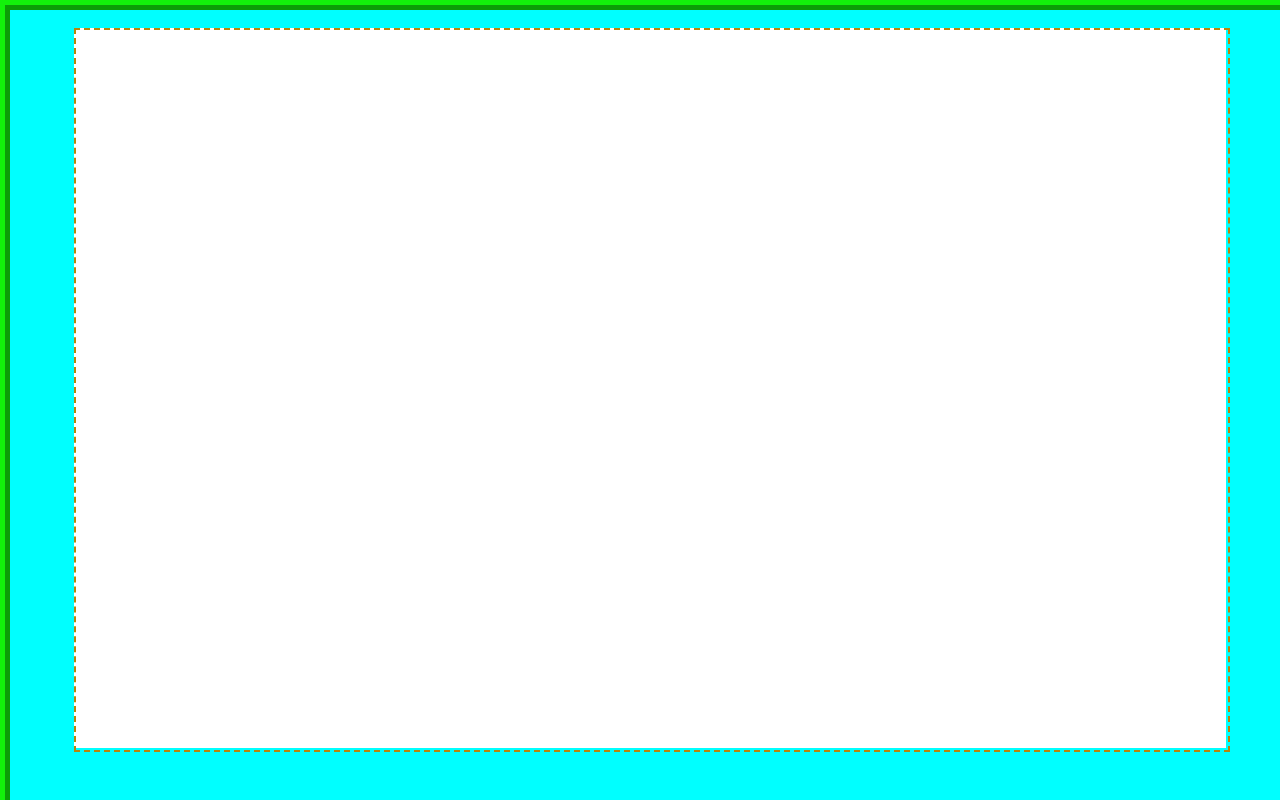
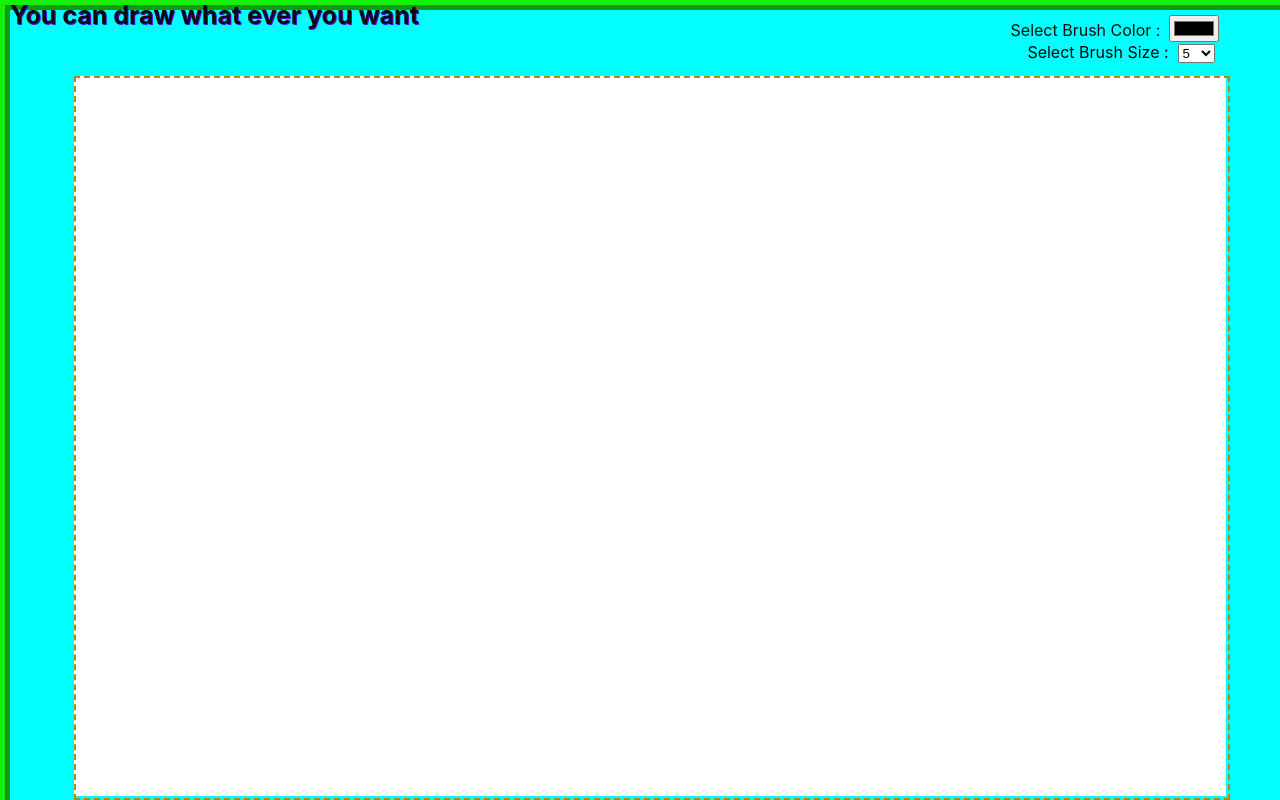
Before and after one commit to vamsikrishnas21/board, a React (Create React App) app in the folder interface/whiteboard/: page / in a window 1280 px wide. Built offline with nearby package versions, Linux system fonts and the light colour scheme.

Commit message:
Add files via upload

```diff
--- a/interface/whiteboard/src/components/layout/Layout.jsx
+++ b/interface/whiteboard/src/components/layout/Layout.jsx
@@ -38,11 +38,31 @@ class Layout extends React.Component{
 
 
 
-               <h3 className="name-midile"></h3>
+               <h3 className="name-midile">You can draw what ever you want</h3>
                 <div class="tools-section">
+                    <div className="color-picker-container">
+                        Select Brush Color : &nbsp;
+                        <input type="color" value={this.state.color} onChange={this.changeColor.bind(this)} />
+                    </div>
+<br />
+                    <div className="brushsize-container">
+                        Select Brush Size : &nbsp;
+                        <select value={this.state.size} onChange={this.changeSize.bind(this)}>
+                           <option>1</option>
+                           <option>5</option>
+                           <option>10</option>
+                           <option>15</option>
+                           <option>20</option>
+                           <option>25</option>
+                           <option>30</option>
+                           <option>35</option>
+                           <option>40</option>
+                           <option>45</option>
+                           <option>50</option>
+                           <option>55</option>
 
-<br />
-
+                        </select>
+                    </div>
 
 
 
```
